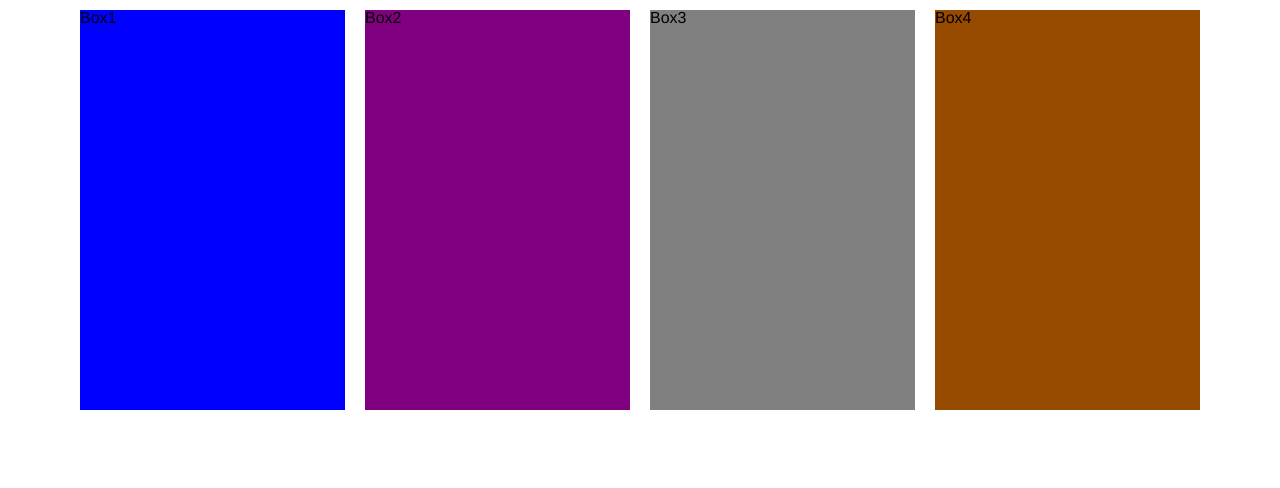
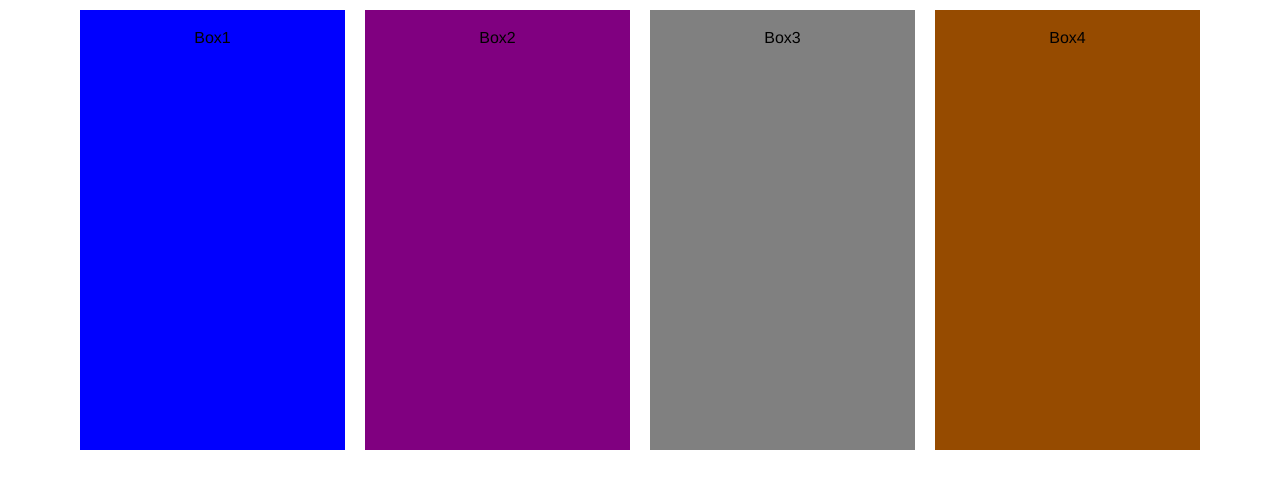
Before and after one commit to B-Billings/billings_brody_mediaquery, a plain HTML site: page index.html in a window 1280 px wide. Drawn offline with Linux system fonts and the light colour scheme.

Commit message:
changed from seperaate media tags to a single

```diff
--- a/css/main.css
+++ b/css/main.css
@@ -13,13 +13,12 @@ body{
   flex-wrap: wrap;
 }
 .box{
-  padding: 20px
-  text-align:center;
+  padding: 20px;
+  text-align: center;
   margin: 10px;
   height: 400px;
   flex: 1 1 auto;
 }
-@media screen and (max-width: 641px) {
 
 .box1{
   background-color: #FFC0CB;
@@ -36,7 +35,6 @@ body{
 .box4{
   display: none;
 }
-}
 
 @media screen and (min-width: 641px) {
   .container{
@@ -52,13 +50,13 @@ body{
   }
 
   .box3{
+    display: block;
     background-color: #808080;
   }
 
   .box4{
+    display: block;
   background-color: #964B00;
   }
 
-
-
 }
--- a/index.html
+++ b/index.html
@@ -6,7 +6,7 @@
     <meta name="viewport" content="width=device-width, initial-scale=1.0">
     <link rel="stylesheet" href="css/reset.css">
     <link rel="stylesheet" href="css/main.css">
-    <title>Document</title>
+    <title>Brody B Media Query assignment</title>
 </head>
 <body>
     <div class="container">
```
